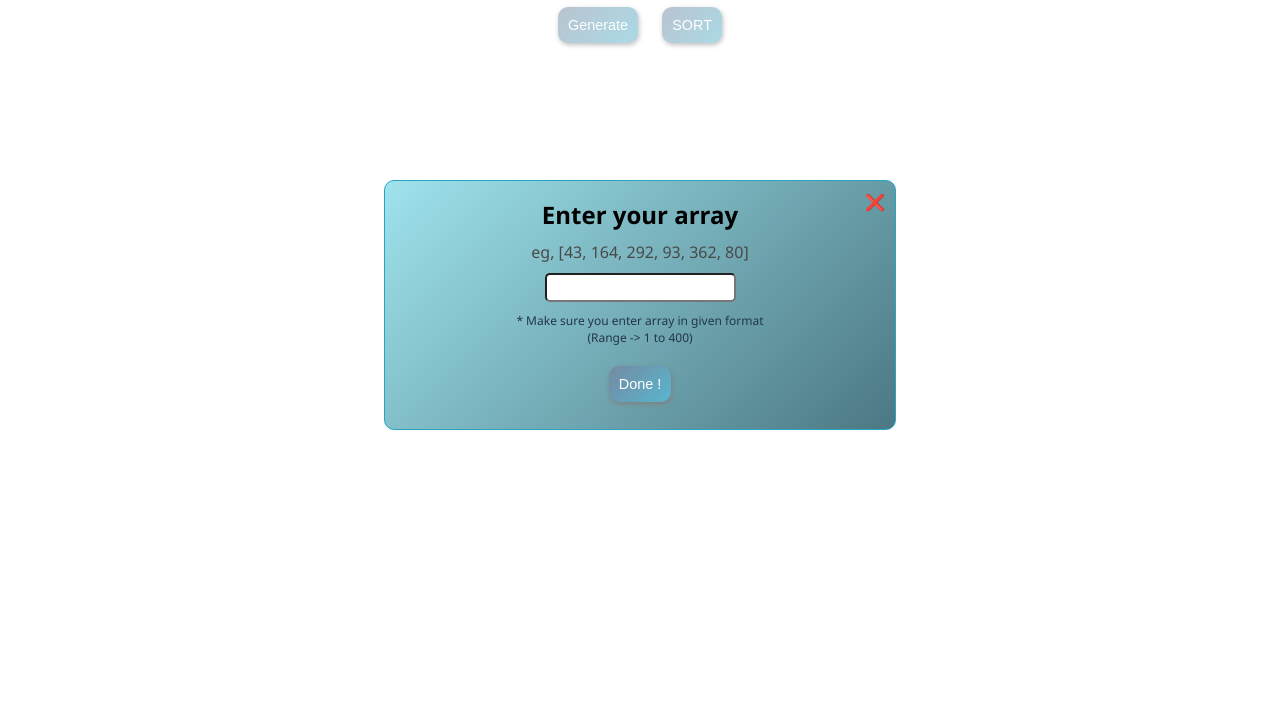
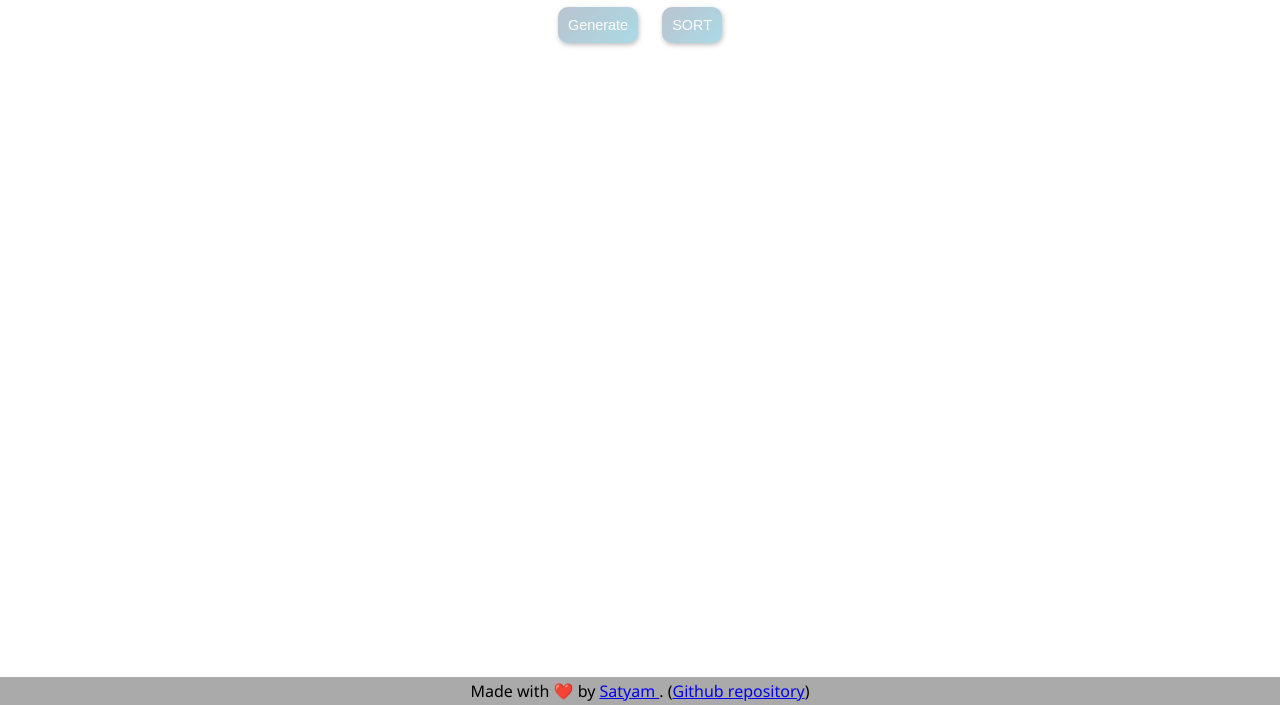
Before and after one commit to Satyam1203/sorting-visualization, a plain HTML site: page index.html in a window 1280 px wide. Both pictures are taken after a click on the element "Enter your own array ?". Shown: the part 95-800 px from the top of the page. Drawn offline with Linux system fonts and the light colour scheme.

Commit message:
Added manifest, footer

```diff
--- a/index.html
+++ b/index.html
@@ -14,6 +14,8 @@
     <meta charset="UTF-8">
     <meta name="viewport" content="width=device-width, initial-scale=1.0">
     <meta http-equiv="X-UA-Compatible" content="ie=edge">
+    <link rel="shortcut icon" href="favicon.ico" type="image/x-icon">
+    <link rel="manifest" href="manifest.json">
     <link rel="stylesheet" href="style.css">
     <title>SORTING</title>
 </head>
@@ -55,13 +57,19 @@
     <div class="modal">
         <div class="close-modal" onclick="closeModal()">❌</div>
         <h2>Enter your array</h2>
-        <p>eg, [43, 164, 292, 93, 362, 80]</p>
+        <p>eg... 43, 164, 292, 93, 362, 80</p>
         <div>
             <input type="text" id="custom-arr" />
         </div>
-        <p style="color: rgb(34, 54, 73); font-size:12px;">* Make sure you enter array in given format <br/>(Range -> 1 to 400)</p>
+        <p style="color: rgb(34, 54, 73); font-size:12px;">* Make sure you enter array in given format <br/> (Comma separated values) <br/>(Range -> 1 to 400)</p>
         <button onclick="addCustomElements()">Done !</button>
     </div>
+    <footer>
+        <p>
+            Made with ❤️ by <a href="https://github.com/Satyam1203" target="_blank">Satyam </a>.
+            (<a href="https://github.com/Satyam1203/sorting-visualization" target="_blank">Github repository</a>)
+        </p>
+    </footer>
     <script src="./scripts/script.js"></script>
     <script src="./scripts/bubbleSort.js"></script>
     <script src="./scripts/insertionSort.js"></script>
--- a/scripts/script.js
+++ b/scripts/script.js
@@ -3,10 +3,12 @@ let cnt=0;
 let n;
 let array=document.getElementsByClassName('array')[0];
 let swapDiv = document.getElementsByClassName('swapCount')[0];
+let modal = document.getElementsByClassName('modal')[0];
 console.time('swapElements');
 
 
 const generateElements=()=>{
+    document.getElementsByClassName('array')[0].style.border = '1px solid grey';
     cnt=0;
     document.getElementById('sortBtn').disabled=false;
     arr=[];
@@ -99,14 +101,14 @@ const swapById = async(i,j)=>{
 }
 
 const displayModal = ()=>{
-    document.getElementsByClassName('modal')[0].style.opacity='1';
-    document.getElementsByClassName('modal')[0].style.pointerEvents='all';
+    modal.style.opacity='1';
+    modal.style.pointerEvents='all';
     document.getElementById('main').style.opacity='0.5';
 }
 
 const closeModal = () => {
-    document.getElementsByClassName('modal')[0].style.opacity='0';
-    document.getElementsByClassName('modal')[0].style.pointerEvents='none';
+    modal.style.opacity='0';
+    modal.style.pointerEvents='none';
     document.getElementById('main').style.opacity='1';
 }
 
@@ -114,7 +116,7 @@ const addCustomElements = () => {
     let a=document.getElementById('custom-arr').value;
     acc=[];
     // console.log(typeof(a))
-    let b = a.slice(1,-1).split(',');
+    let b = a.split(',');
     b.forEach(el=>{
         acc.push(Number(el.trim()));
     })
--- a/style.css
+++ b/style.css
@@ -5,6 +5,8 @@
     padding: 0;
 }
 body{
+    width: 100%;
+    height: 100vh;
     margin: 0;
     text-align: center;
     /* display: flex; */
@@ -28,14 +30,27 @@ nav .title{
     padding: 5px 0;
 }
 .array{
-    margin-top:10px;
-    height: 510px;
-    padding:2px;
+    margin-top:5px;
+    height: 60vh;
     display: flex;
     flex-wrap: nowrap;
     align-items: flex-start;
     justify-content: space-around;
     position: relative;
+    overflow-y: scroll;
+}
+.array::-webkit-scrollbar{
+    width: 5px;
+}
+.array::-webkit-scrollbar-track{
+    background: #F4F4F4;
+}
+.array::-webkit-scrollbar-thumb{
+    background: #1287A5;
+    border-radius: 10px;
+}
+.array::-webkit-scrollbar-thumb:hover{
+    background: rgb(48, 188, 223);
 }
 .elements{
     background-color: #99AAAB;
@@ -125,7 +140,7 @@ button:active{
     width: 40%;
     min-width: 300px;
     height: 250px;
-    display: flex;
+    display: none;
     flex-direction: column;
     justify-content: center;
     align-items: center;
@@ -151,6 +166,18 @@ button:active{
     right: 10px;
     top: 10px;
 }
+footer{
+    width: 100%;
+    position: absolute;
+    bottom: 0;
+    padding: 3px 0;
+    margin: 0;
+    background-color: #aaa;
+    /* color: ; */
+}
+footer p{
+    text-align: center;
+}
 /* button:active{
     box-shadow: 0px 0px 2px 1px grey;
 } */
@@ -161,8 +188,9 @@ button:active{
 }
 @media screen and (min-width:1024px){
     .array{
+        height: 75vh;
         width: 50%;
         margin: auto;
-        margin-top:10px;
+        margin-top:5px;
     }
 }
```
Also changed, not shown: favicon.ico (added), manifest.json (added).
